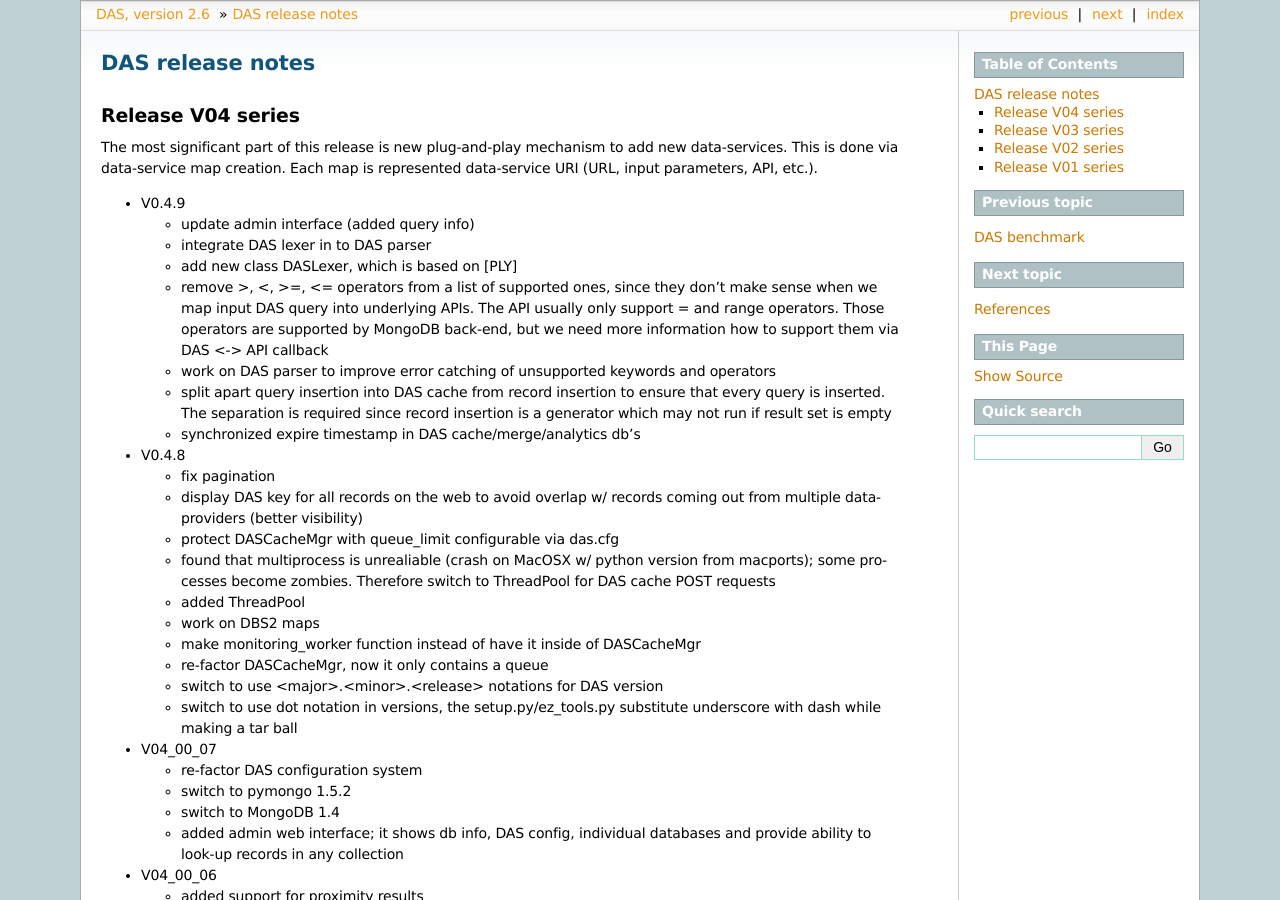
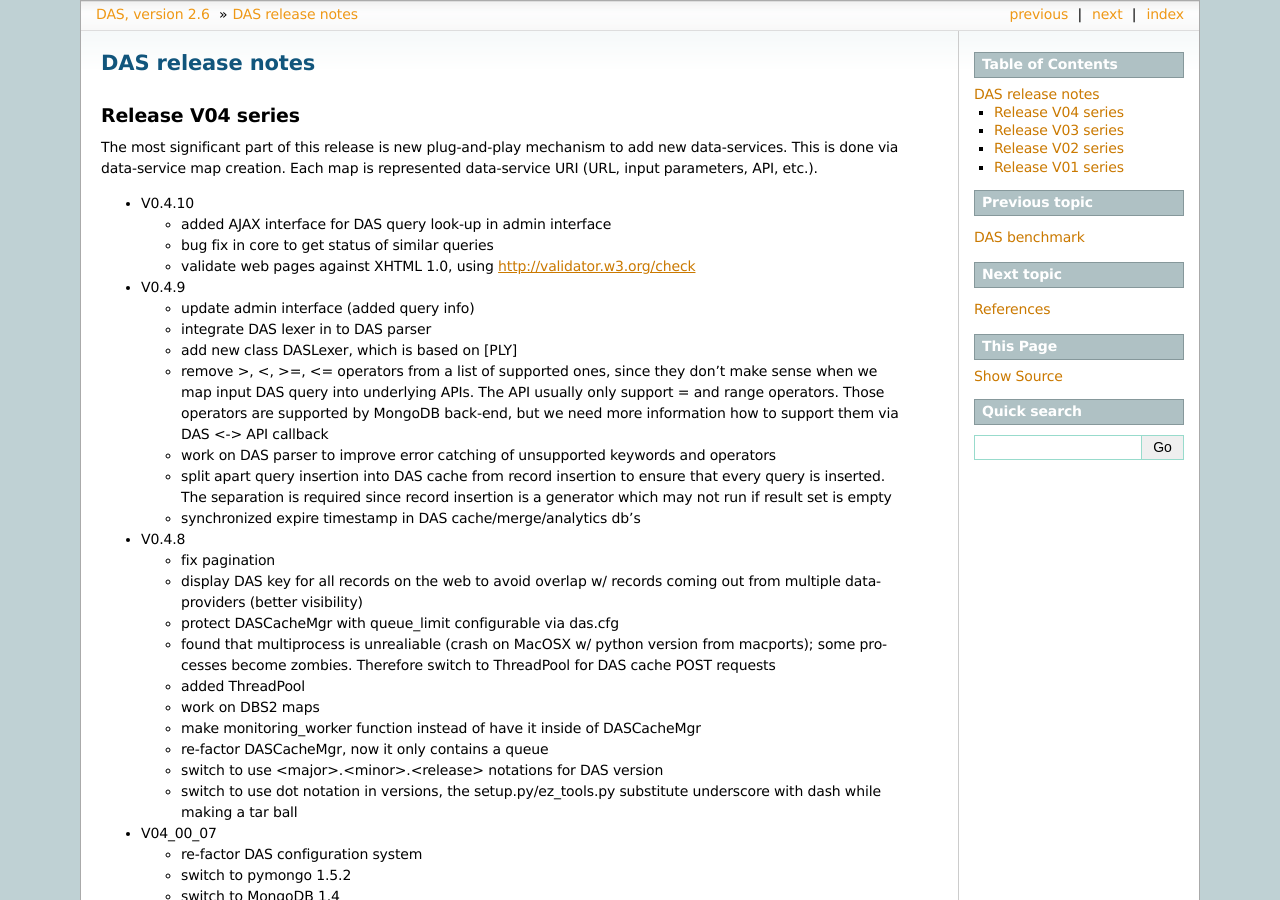
Before and after one commit to dmwm/DAS, a Sphinx documentation site: the page built from doc/sphinx/changelog.rst, in a window 1280 px wide and 900 px high. Built offline with Sphinx 7.4.7, drawn with Linux system fonts in a browser that asks for light colours; the version number is read from the project's files by our own code.

Commit message:
Update
git-svn-id: svn+ssh://svn.cern.ch/reps/CMSDMWM/DAS/trunk@1229 4525493e-7705-40b1-a816-d608a930855b

```diff
--- a/doc/sphinx/changelog.rst
+++ b/doc/sphinx/changelog.rst
@@ -6,6 +6,12 @@ Release V04 series
 The most significant part of this release is new plug-and-play mechanism
 to add new data-services. This is done via data-service map creation. Each
 map is represented data-service URI (URL, input parameters, API, etc.).
+
+- V0.4.10
+
+  - added AJAX interface for DAS query look-up in admin interface
+  - bug fix in core to get status of similar queries
+  - validate web pages against XHTML 1.0, using http://validator.w3.org/check
 
 - V0.4.9
 
```
